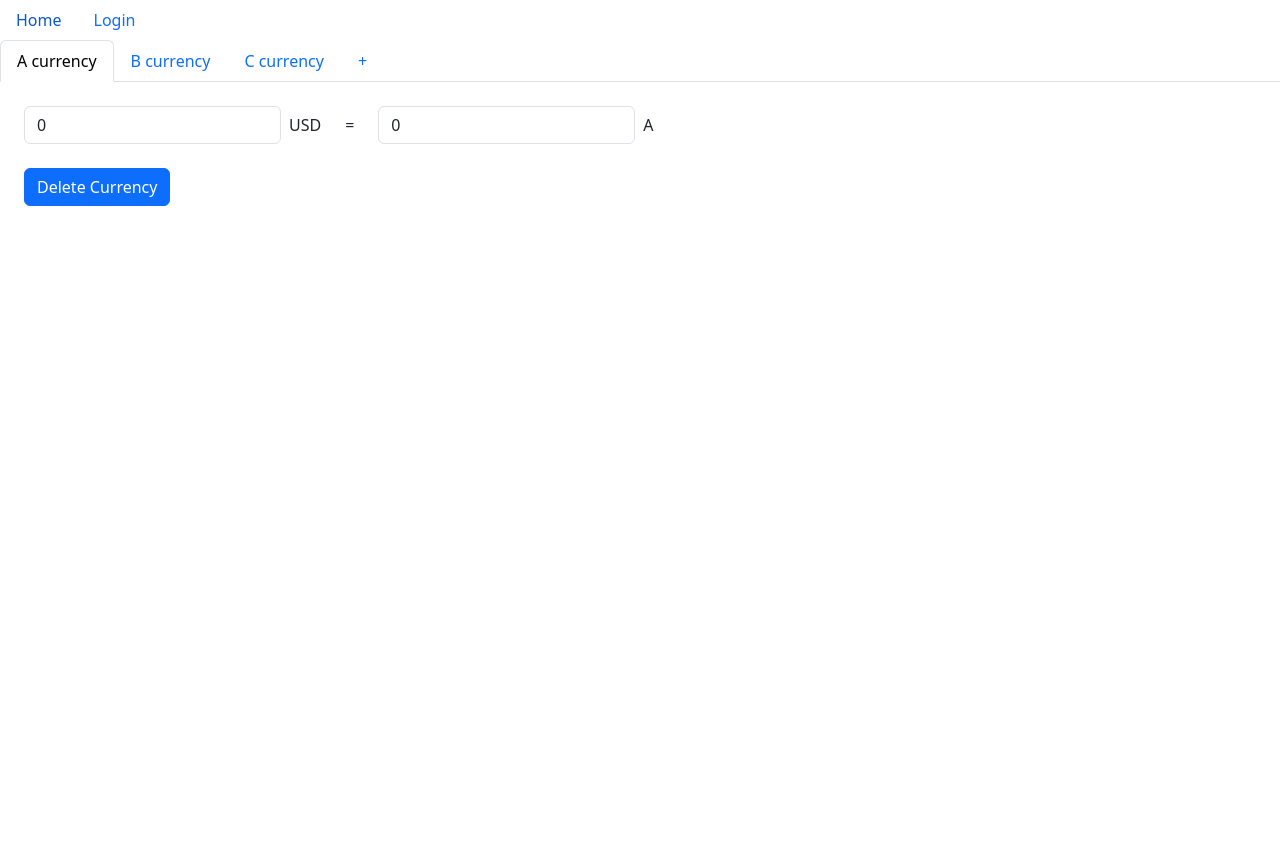
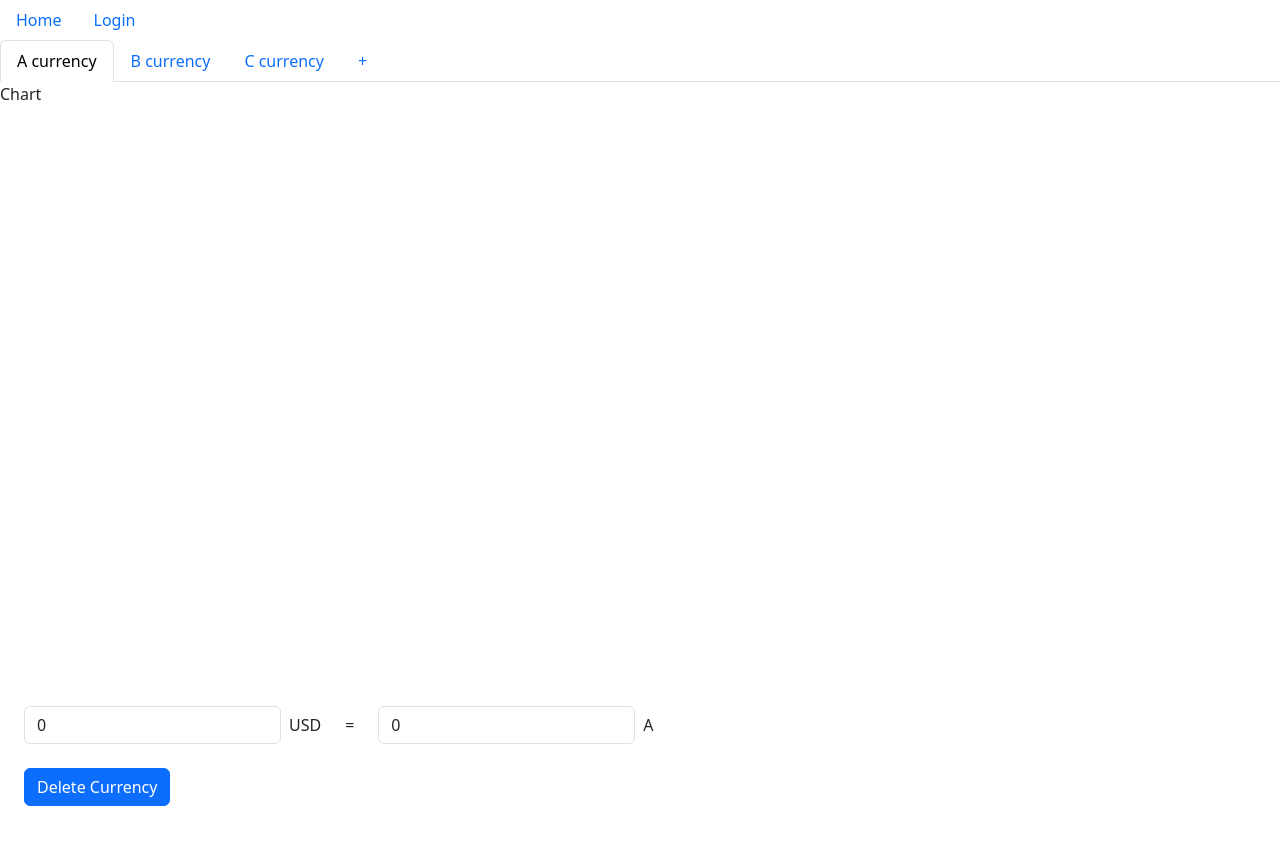
Before and after one commit to iviczl/crypto-change, a React (Vite) app: page / in a window 1280 px wide. Shown: the top 844 px of the page. Before the commit the page ends 800 px from the top, so only its background shows below. Built offline with nearby package versions, Linux system fonts and the light colour scheme.

Commit message:
delete currency fix, change feature

```diff
--- a/index.html
+++ b/index.html
@@ -7,7 +7,7 @@
     <title>Crypto Currency Browser and Changer</title>
   </head>
   <body>
-    <div id="root"></div>
+    <div id="root"  style="height: 100vh" ></div>
     <script type="module" src="/src/main.tsx"></script>
   </body>
 </html>
--- a/src/components/ChangeForm.tsx
+++ b/src/components/ChangeForm.tsx
@@ -4,19 +4,38 @@ import type { Currency } from "../types/currency";
 interface IChangeProps {
   sourceCurrency: Currency;
   targetCurrency: Currency;
+  rate: number;
 }
 function ChangeForm(props: IChangeProps) {
   const [sourceCurrencyAmount, SetSourceCurrencyAmount] = useState(0);
   const [targetCurrencyAmount, SetTargetCurrencyAmount] = useState(0);
+  const [actualRate, SetActualRate] = useState(props.rate);
+  const change = (
+    amount: number,
+    rate: number,
+    set: Function,
+    calculate: Function
+  ) => {
+    set(amount);
+    calculate(amount * rate);
+  };
   return (
     <>
-      <div className="mt-4 ms-4">
+      <div className="h-75">Chart</div>
+      <div className="mt-4 ms-4 h-20">
         <label>
           <input
             className="form-control"
             style={{ display: "inline", width: "auto" }}
             type="number"
-            onChange={(e) => SetSourceCurrencyAmount(+e.target.value)}
+            onChange={(e) =>
+              change(
+                +e.target.value,
+                actualRate,
+                SetSourceCurrencyAmount,
+                SetTargetCurrencyAmount
+              )
+            }
             value={sourceCurrencyAmount}
           />
           <span className="ms-2">{props.sourceCurrency.code}</span>
@@ -27,7 +46,14 @@ function ChangeForm(props: IChangeProps) {
             className="form-control"
             style={{ display: "inline", width: "auto" }}
             type="number"
-            onChange={(e) => SetTargetCurrencyAmount(+e.target.value)}
+            onChange={(e) =>
+              change(
+                +e.target.value,
+                1 / actualRate,
+                SetTargetCurrencyAmount,
+                SetSourceCurrencyAmount
+              )
+            }
             value={targetCurrencyAmount}
           />
           <span className="ms-2">{props.targetCurrency.code}</span>
--- a/src/components/Home.tsx
+++ b/src/components/Home.tsx
@@ -5,7 +5,7 @@ import type { Currency } from "../types/currency";
 import ITab from "../types/ITab";
 
 function Home({ tabs }: { tabs: ITab[] }) {
-  const [activeTabId, setActiveTabId] = useState("0");
+  const [activeTabId, setActiveTabId] = useState(tabs[0].id);
   const setActiveTab = (id: string) => {
     const newState = [...tabStates];
     newState.forEach((v) => {
@@ -34,6 +34,7 @@ function Home({ tabs }: { tabs: ITab[] }) {
         <ChangeForm
           sourceCurrency={usd}
           targetCurrency={tab.currency || { name: "", code: "" }}
+          rate={11}
         />
       );
     }
@@ -105,14 +106,15 @@ function Home({ tabs }: { tabs: ITab[] }) {
           );
         })}
       </ul>
-      <div className="tab-content" id="myTabContent">
+      <div className="tab-content h-100" id="myTabContent">
         {tabStates.map((tab) => {
           return (
             <div
-              className={"tab-pane fade " + (tab.active ? " show active" : "")}
+              className={
+                "tab-pane fade h-100" + (tab.active ? " show active" : "")
+              }
               id="home-tab-pane"
               role="tabpanel"
-              aria-labelledby="home-tab"
               tabIndex={tab.tabIndex}
               key={tab.id}
             >
```
